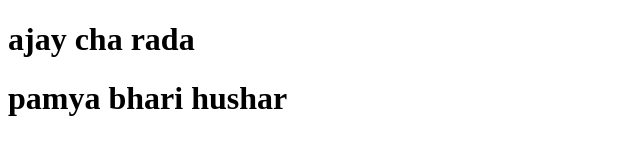
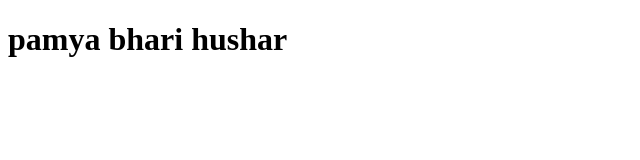
Before and after one commit to ajayalure/cs3, a plain HTML site: page index.html in a window 1280 px wide. Shown: the whole page, without its empty margins (0-640 px from the left). Drawn offline with Linux system fonts and the light colour scheme.

Commit message:
deleted the line

```diff
--- a/index.html
+++ b/index.html
@@ -7,7 +7,7 @@
     <title>cs1</title>
 </head>
 <body>
-	<h1>  ajay cha rada </h1>
+
     <h1>  pamya bhari hushar </h1>
 </body>
 </html>
```
